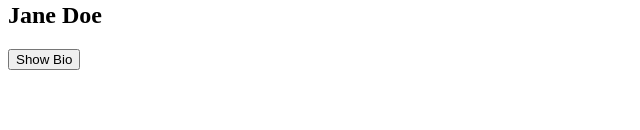
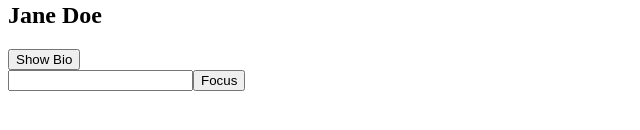
Before and after one commit to Kishore-L13/Namaste_react_Practice, a React (Vite) app: page / in a window 1280 px wide. Shown: the part 330-460 px from the top of the page, without its empty margins (0-640 px from the left). Built offline with nearby package versions, Linux system fonts and the light colour scheme.

Commit message:
Input_Focus

```diff
--- a/src/App.jsx
+++ b/src/App.jsx
@@ -1,10 +1,12 @@
 import './App.css'
+import Input_focus from './Project/Input_focus'
 import User_profile from './Project/User_profile'
 function App() {
 
   return (
     <>
   <User_profile/>
+  <Input_focus/>
     </>
   )
 }
--- /dev/null
+++ b/src/Project/Input_focus.jsx
@@ -0,0 +1,18 @@
+import React, { useRef } from 'react'
+
+const Input_focus = () => {
+    const input = useRef(null)
+    const handleClick = ()=>{
+        if(input.current){
+            input.current.focus()
+        }
+    }
+  return (
+    <div>
+        <input type='text' ref={input} />
+        <button onClick={handleClick}>Focus</button>
+    </div>
+  )
+}
+
+export default Input_focus
```
